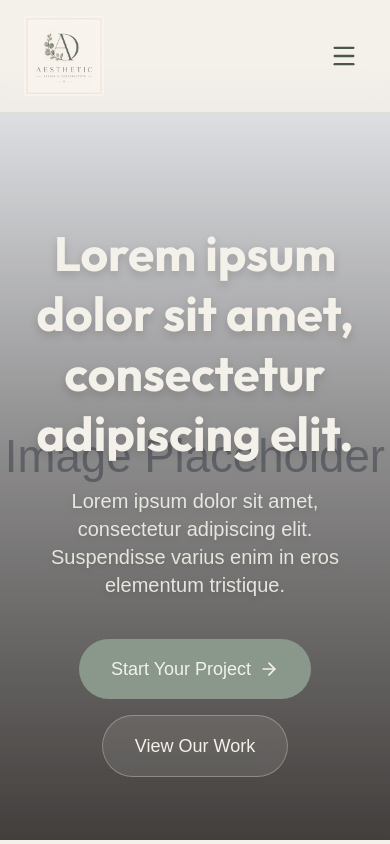
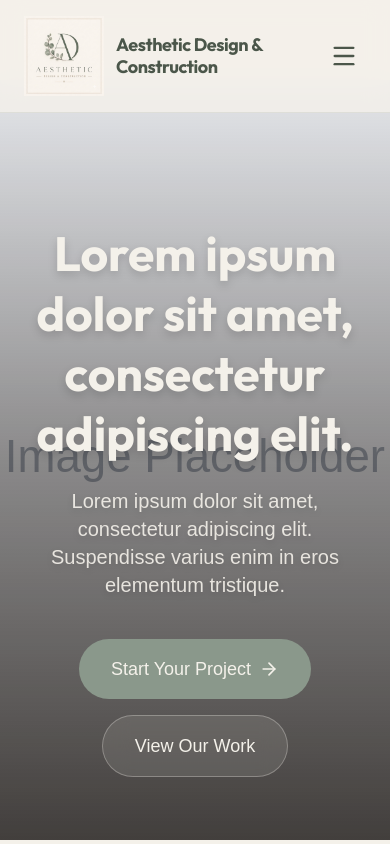
Before and after one commit to pineforgedigital/Aesthetic-Design-Construction_id-0002, a Next.js app: page / in a window 390 px wide. Shown: the top 844 px of the page. Built offline with nearby package versions, Linux system fonts and the light colour scheme.

Commit message:
Make company name visible on mobile Navbar

```diff
--- a/src/components/Navbar.tsx
+++ b/src/components/Navbar.tsx
@@ -38,16 +38,16 @@ export default function Navbar() {
       <div className="max-w-7xl mx-auto px-6 py-4 flex items-center justify-between">
 
         {/* Logo & Name */}
-        <Link href="/" className="relative z-50 flex items-center gap-4">
+        <Link href="/" className="relative z-50 flex items-center gap-3 md:gap-4">
           <Image
             src="/logo.jpg"
             alt="Aesthetic Design & Construction"
             width={120}
             height={120}
-            className="object-contain h-20 w-20 md:h-24 md:w-24 mix-blend-multiply"
+            className="object-contain h-20 w-20 md:h-24 md:w-24 mix-blend-multiply flex-shrink-0"
             priority
           />
-          <span className="font-outfit text-xl md:text-2xl font-bold text-primary-contrast tracking-tight hidden sm:block">
+          <span className="font-outfit text-lg sm:text-xl md:text-2xl font-bold text-primary-contrast tracking-tight leading-tight max-w-[160px] sm:max-w-none">
             Aesthetic Design & Construction
           </span>
         </Link>
```
